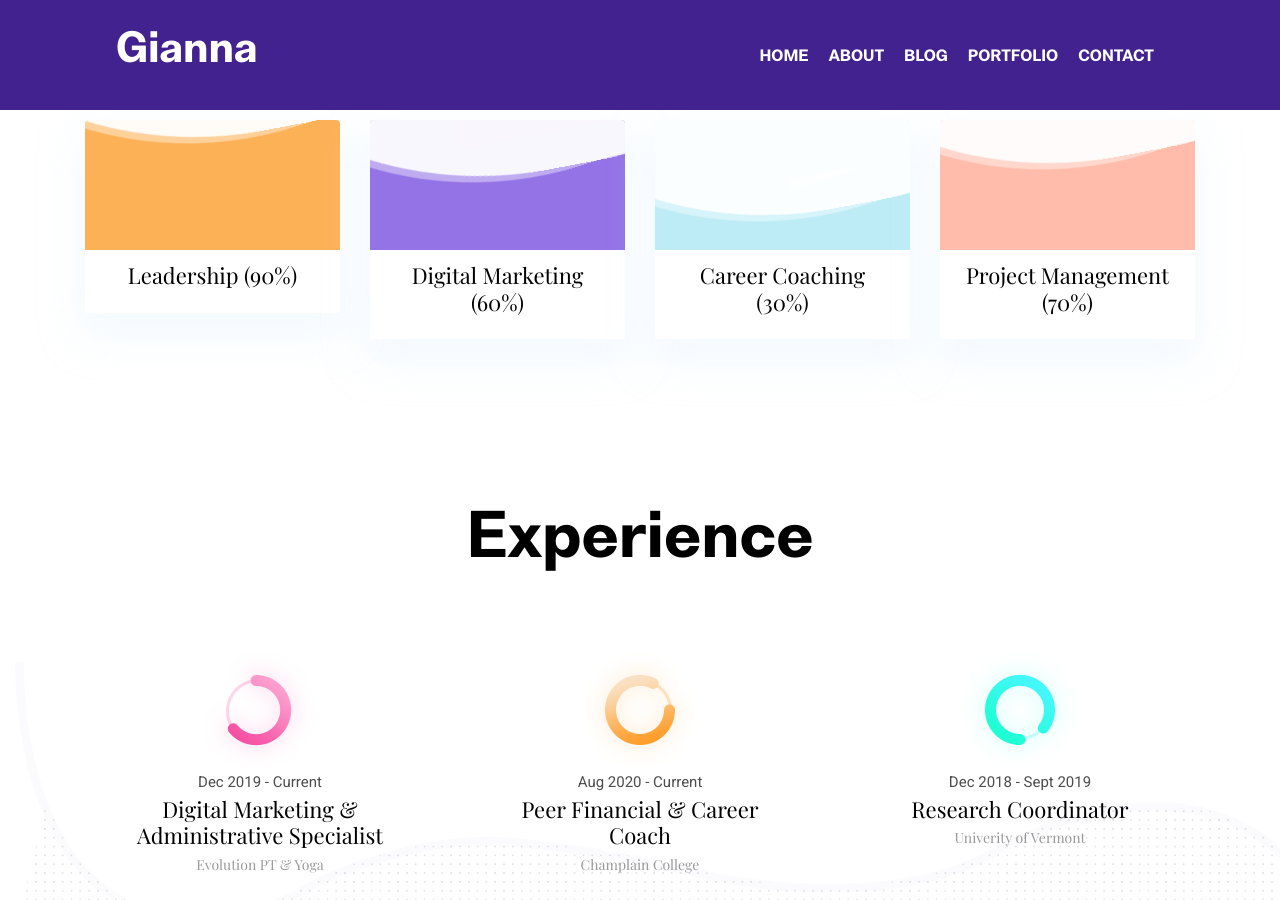
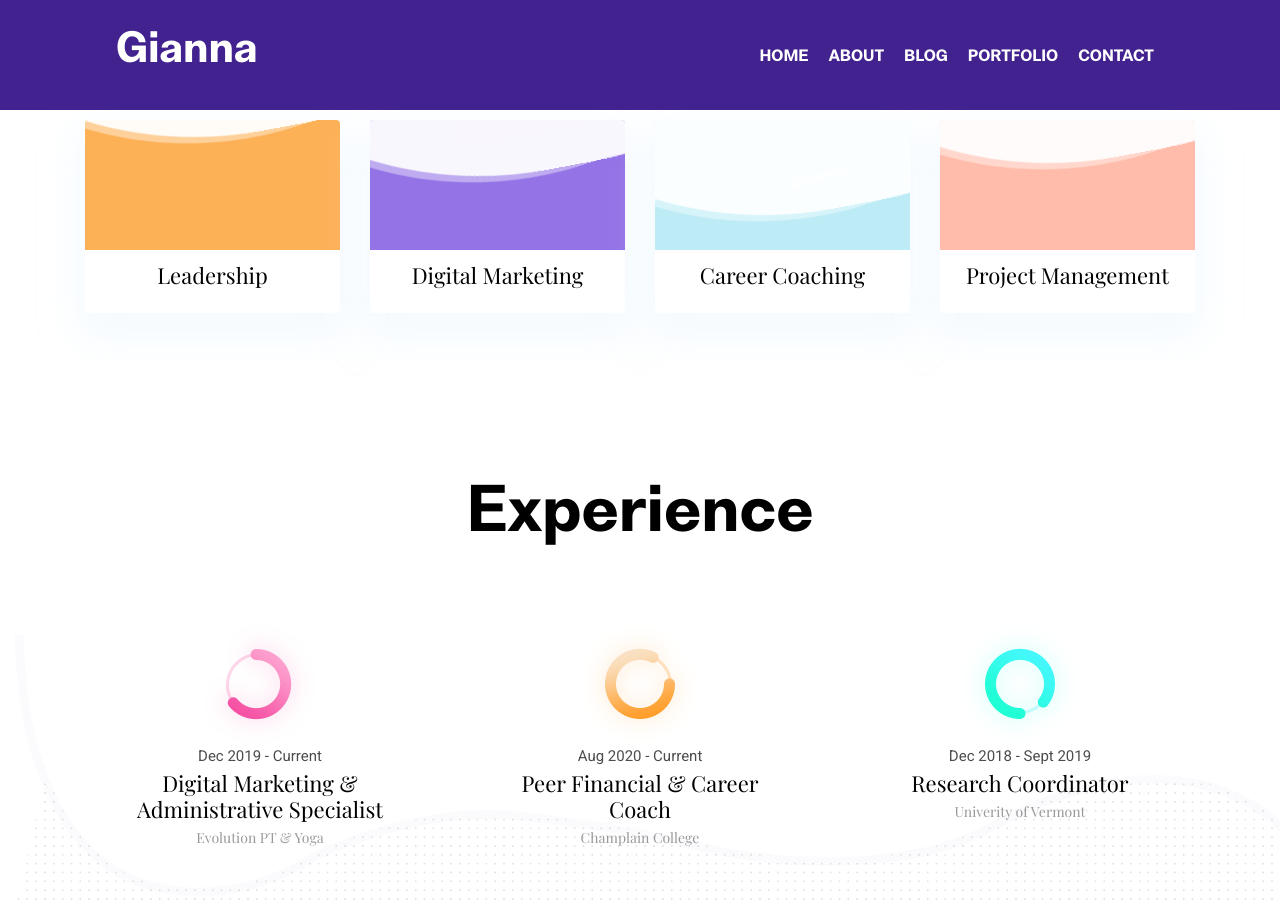
Before and after one commit to gianna2/gianna-barnhart, a Jekyll site: the page built from index.html, in a window 1280 px wide and 900 px high, scrolled down 1216 px. Built offline with Jekyll 4.4.1, drawn with Linux system fonts in a browser that asks for light colours.

Commit message:
Update skills-section.html

```diff
--- a/_includes/skills-section.html
+++ b/_includes/skills-section.html
@@ -13,7 +13,7 @@
             <div class="wave" data-progress="{{ skill.value }}"></div>
           </div>
           <div class="card-footer bg-white">
-            <h4 class="card-title">{{ skill.name }} ({{ skill.value }})</h4>
+            <h4 class="card-title">{{ skill.name }} </h4>
           </div>
         </div>
       </div>
```
